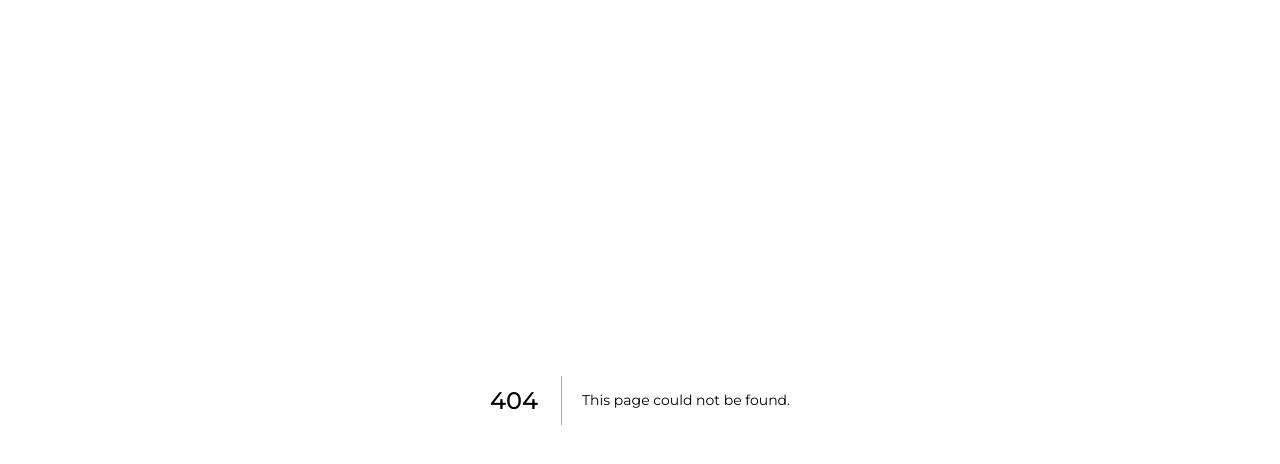
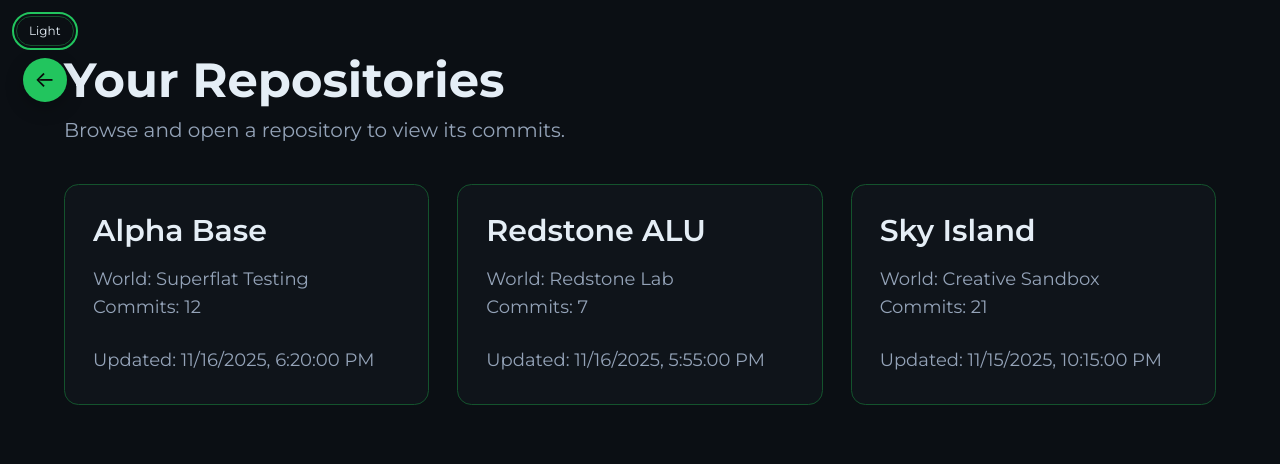
Before and after one commit to rayyankhan47/Blockbase, a Next.js app in the folder web/: page /repos in a window 1280 px wide. Before the commit this address had no page. Shown: the top 464 px of the page. Built offline with nearby package versions, Linux system fonts and the light colour scheme; a web font is replaced by a local one.

Commit message:
completed core look for the website, going to add adding functionality for repos now and what not

```diff
--- a/web/src/app/globals.css
+++ b/web/src/app/globals.css
@@ -5,7 +5,9 @@
   --foreground: #e5eef6;
   --muted: #94a3b8;
   --card: #0f141a;
-  --border: #1f2937;
+  --border: #1a2330;
+  --accent: #22c55e; /* green-500 */
+  --accent-weak: #14532d; /* green-900-ish for subtle borders */
 }
 
 @theme inline {
@@ -21,10 +23,12 @@ body {
   background: var(--background);
   color: var(--foreground);
   font-family: var(--font-sans);
+  font-size: 18px; /* accessibility-friendly base */
+  line-height: 1.7;
 }
 
-/* Minecraft heading font */
-h1, h2, h3, .heading-mc {
+/* Brand wordmark only */
+.brand-title {
   font-family: 'Minecraft', 'Minecraftia', var(--font-sans);
   text-rendering: optimizeLegibility;
 }
@@ -32,6 +36,35 @@ h1, h2, h3, .heading-mc {
 /* Simple card utility */
 .card {
   background: var(--card);
-  border: 1px solid var(--border);
-  border-radius: 0.75rem;
+  border: 1px solid var(--accent-weak);
+  border-radius: 0.9rem;
 }
+
+/* Default accent outline */
+.accent-ring {
+  outline: 2px solid var(--accent);
+  outline-offset: 2px;
+}
+
+/* Accent ring on interactive */
+.accent-ring:hover,
+.accent-ring:focus-visible {
+  outline: 2px solid var(--accent);
+  outline-offset: 2px;
+}
+
+/* Light theme overrides */
+.theme-light {
+  --background: #f8fafc; /* slate-50-ish */
+  --foreground: #0b1220; /* slate-950-ish */
+  --muted: #444c5e;      /* darker muted for light bg */
+  --card: #ffffff;
+  --border: #d1e7dd;     /* light green-tinted border */
+  --accent: #16a34a;     /* green-600 */
+  --accent-weak: #c7f9cc;/* pale green for borders */
+}
+
+/* Smooth theme transitions */
+html, body, .card {
+  transition: background-color 200ms ease, color 200ms ease, border-color 200ms ease;
+}
--- a/web/src/app/layout.tsx
+++ b/web/src/app/layout.tsx
@@ -2,6 +2,7 @@ import type { Metadata } from "next";
 import { Geist, Geist_Mono } from "next/font/google";
 import "./globals.css";
 import "@fontsource-variable/montserrat";
+import FloatingControls from "@/components/FloatingControls";
 
 const geistSans = Geist({
   variable: "--font-geist-sans",
@@ -24,11 +25,31 @@ export default function RootLayout({
   children: React.ReactNode;
 }>) {
   return (
-    <html lang="en">
+    <html lang="en" suppressHydrationWarning>
       <head>
         <link rel="stylesheet" href="https://fonts.cdnfonts.com/css/minecraft-4" />
+        <script
+          dangerouslySetInnerHTML={{
+            __html: `
+              (function() {
+                try {
+                  var t = localStorage.getItem('bb-theme');
+                  if (!t) {
+                    t = (window.matchMedia && window.matchMedia('(prefers-color-scheme: dark)').matches) ? 'dark' : 'light';
+                  }
+                  if (t === 'light') {
+                    document.documentElement.classList.add('theme-light');
+                  } else {
+                    document.documentElement.classList.remove('theme-light');
+                  }
+                } catch(e) {}
+              })();
+            `,
+          }}
+        />
       </head>
       <body className={`${geistSans.variable} ${geistMono.variable} antialiased`}>
+        <FloatingControls />
         {children}
       </body>
     </html>
--- a/web/src/app/repo/[id]/page.tsx
+++ b/web/src/app/repo/[id]/page.tsx
@@ -53,35 +53,33 @@ export default async function RepoPage({
 	const meta = mockRepoMeta(id);
 
 	return (
-		<div className="min-h-screen w-full px-6 py-10">
-			<div className="mx-auto max-w-5xl">
+		<div className="min-h-screen w-full px-8 py-14">
+			<div className="mx-auto max-w-6xl">
 				<header className="mb-8">
-					<h1 className="heading-mc text-2xl md:text-3xl">
-						{meta.name}
-					</h1>
-					<p className="mt-1 text-sm text-[var(--muted)]">
+					<h1 className="text-5xl font-bold">{meta.name}</h1>
+					<p className="mt-3 text-xl text-[var(--muted)]">
 						World: {meta.worldName}
 					</p>
-					<p className="mt-1 text-xs text-[var(--muted)]">
+					<p className="mt-1 text-md text-[var(--muted)]">
 						Updated: {new Date(meta.updatedAt).toLocaleString()}
 					</p>
 				</header>
 
-				<section className="space-y-3">
-					<h2 className="text-lg font-semibold">Commits</h2>
-					<ul className="space-y-2">
+				<section className="space-y-5">
+					<h2 className="text-3xl font-semibold">Commits</h2>
+					<ul className="space-y-4">
 						{mockCommits.map((c) => (
-							<li key={c.id} className="card p-4">
+							<li key={c.id} className="card p-6">
 								<a
 									href={`/repo/${id}/commit/${c.id}`}
 									className="block"
 								>
 									<div className="flex items-center justify-between">
 										<div className="min-w-0">
-											<div className="truncate font-medium">
+											<div className="truncate text-xl font-medium">
 												{c.message}
 											</div>
-											<div className="mt-1 text-xs text-[var(--muted)]">
+											<div className="mt-1 text-md text-[var(--muted)]">
 												<span className="font-mono">
 													{c.id}
 												</span>{" "}
@@ -91,7 +89,7 @@ export default async function RepoPage({
 												).toLocaleString()}
 											</div>
 										</div>
-										<div className="text-xs text-[var(--muted)]">
+										<div className="text-md text-[var(--muted)]">
 											View
 										</div>
 									</div>
--- /dev/null
+++ b/web/src/app/repos/page.tsx
@@ -0,0 +1,69 @@
+type Repo = {
+	id: string;
+	name: string;
+	worldName: string;
+	createdAt: string;
+	updatedAt: string;
+	commits: number;
+};
+
+const mockRepos: Repo[] = [
+	{
+		id: "alpha",
+		name: "Alpha Base",
+		worldName: "Superflat Testing",
+		createdAt: "2025-11-10T12:00:00Z",
+		updatedAt: "2025-11-16T18:20:00Z",
+		commits: 12,
+	},
+	{
+		id: "redstone-alu",
+		name: "Redstone ALU",
+		worldName: "Redstone Lab",
+		createdAt: "2025-11-12T09:30:00Z",
+		updatedAt: "2025-11-16T17:55:00Z",
+		commits: 7,
+	},
+	{
+		id: "sky-island",
+		name: "Sky Island",
+		worldName: "Creative Sandbox",
+		createdAt: "2025-11-01T08:10:00Z",
+		updatedAt: "2025-11-15T22:15:00Z",
+		commits: 21,
+	},
+];
+
+export default function ReposPage() {
+	return (
+		<div className="min-h-screen w-full px-8 py-14">
+			<div className="mx-auto max-w-6xl">
+				<header className="mb-10">
+					<h1 className="text-5xl font-bold">Your Repositories</h1>
+					<p className="mt-3 text-xl text-[var(--muted)]">
+						Browse and open a repository to view its commits.
+					</p>
+				</header>
+
+				<section className="grid gap-7 sm:grid-cols-2 lg:grid-cols-3">
+					{mockRepos.map((repo) => (
+						<a
+							key={repo.id}
+							href={`/repo/${repo.id}`}
+							className="card block p-7 transition hover:opacity-95"
+						>
+							<h2 className="text-3xl font-semibold">{repo.name}</h2>
+							<div className="mt-4 text-lg text-[var(--muted)]">
+								<div>World: {repo.worldName}</div>
+								<div>Commits: {repo.commits}</div>
+							</div>
+							<div className="mt-6 text-md text-[var(--muted)]">
+								Updated: {new Date(repo.updatedAt).toLocaleString()}
+							</div>
+						</a>
+					))}
+				</section>
+			</div>
+		</div>
+	);
+}
--- /dev/null
+++ b/web/src/components/BackNav.tsx
@@ -0,0 +1,40 @@
+'use client';
+
+import Link from "next/link";
+import { usePathname } from "next/navigation";
+
+function computeBack(pathname: string): { href: string; label: string } | null {
+	if (!pathname || pathname === "/") return null;
+	// /repo/[id]/commit/[commitId] -> /repo/[id]
+	const commitMatch = pathname.match(/^\/repo\/([^/]+)\/commit\/[^/]+/);
+	if (commitMatch) {
+		return { href: `/repo/${commitMatch[1]}`, label: "Back to Repo" };
+	}
+	// /repo/[id] -> /repos
+	const repoMatch = pathname.match(/^\/repo\/([^/]+)\/?$/);
+	if (repoMatch) {
+		return { href: "/repos", label: "Back to Repos" };
+	}
+	// /repos -> /
+	if (pathname.startsWith("/repos")) {
+		return { href: "/", label: "Back Home" };
+	}
+	// default: go home
+	return { href: "/", label: "Back Home" };
+}
+
+export default function BackNav({ className = '' }: { className?: string }) {
+	const pathname = usePathname();
+	const back = computeBack(pathname);
+	if (!back) return null;
+	return (
+		<Link
+			href={back.href}
+			aria-label={back.label}
+			className={`z-40 inline-flex h-11 w-11 items-center justify-center rounded-full ${className}`}
+			style={{ backgroundColor: "var(--accent)", color: "#0a0a0a", boxShadow: "0 6px 18px rgba(0,0,0,0.25)" }}
+		>
+			<span aria-hidden style={{ fontSize: 22, lineHeight: 1 }}>←</span>
+		</Link>
+	);
+}
--- /dev/null
+++ b/web/src/components/FloatingControls.tsx
@@ -0,0 +1,13 @@
+"use client";
+
+import ThemeToggle from "@/components/ThemeToggle";
+import BackNav from "@/components/BackNav";
+
+export default function FloatingControls() {
+  return (
+    <div className="fixed left-4 top-4 z-50 flex flex-col items-center gap-3">
+      <ThemeToggle />
+      <BackNav />
+    </div>
+  );
+}
--- /dev/null
+++ b/web/src/components/ThemeToggle.tsx
@@ -0,0 +1,40 @@
+'use client';
+
+import { useEffect, useState } from 'react';
+
+type Theme = 'dark' | 'light';
+
+export default function ThemeToggle({ className = '' }: { className?: string }) {
+  const [theme, setTheme] = useState<Theme>('dark');
+
+  useEffect(() => {
+    const stored = (typeof window !== 'undefined' && localStorage.getItem('bb-theme')) as Theme | null;
+    const initial: Theme = stored ?? 'dark';
+    setTheme(initial);
+    if (typeof document !== 'undefined') {
+      document.documentElement.classList.toggle('theme-light', initial === 'light');
+    }
+  }, []);
+
+  const toggle = () => {
+    const next: Theme = theme === 'dark' ? 'light' : 'dark';
+    setTheme(next);
+    if (typeof document !== 'undefined') {
+      document.documentElement.classList.toggle('theme-light', next === 'light');
+    }
+    if (typeof window !== 'undefined') {
+      localStorage.setItem('bb-theme', next);
+    }
+  };
+
+  return (
+    <button
+      onClick={toggle}
+      className={`accent-ring z-50 rounded-full border px-3 py-1.5 text-xs ${className}`}
+      style={{ borderColor: 'var(--accent-weak)' }}
+      aria-label="Toggle theme"
+    >
+      {theme === 'dark' ? 'Light' : 'Dark'}
+    </button>
+  );
+}
```
Also changed, not shown: web/src/app/page.tsx (+40 -58 lines), web/src/app/repo/[id]/commit/[commitId]/page.tsx (+44 -21 lines).
